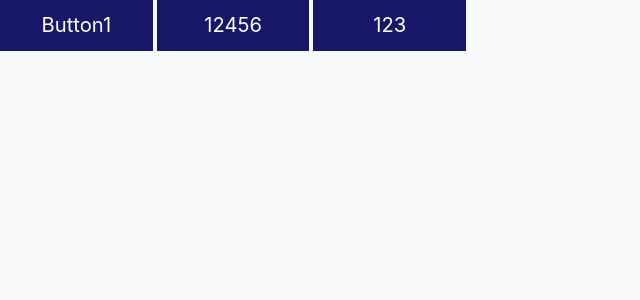
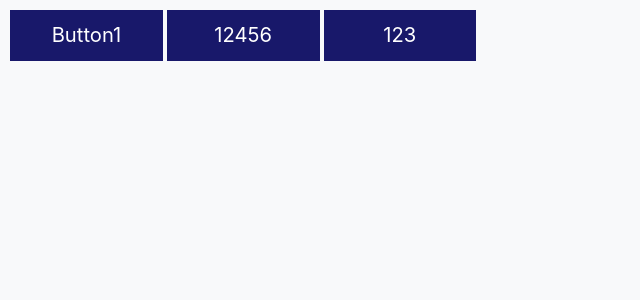
Before and after one commit to cherepakhin/vacancy_front, a React (Create React App) app: page / in a window 1280 px wide. Shown: the top 300 px of the page, without its empty margins (0-640 px from the left). Built offline with nearby package versions, Linux system fonts and the light colour scheme.

Commit message:
add .main-app-container {       padding-left: 1ch;       padding-top: 1ch;     }

```diff
--- a/src/App.css
+++ b/src/App.css
@@ -160,7 +160,8 @@ html body {
 }
 
 .main-app-container {
-  padding-left: 0ch;
+  padding-left: 1ch;
+  padding-top: 1ch;
 }
 
 .button-div {
```
